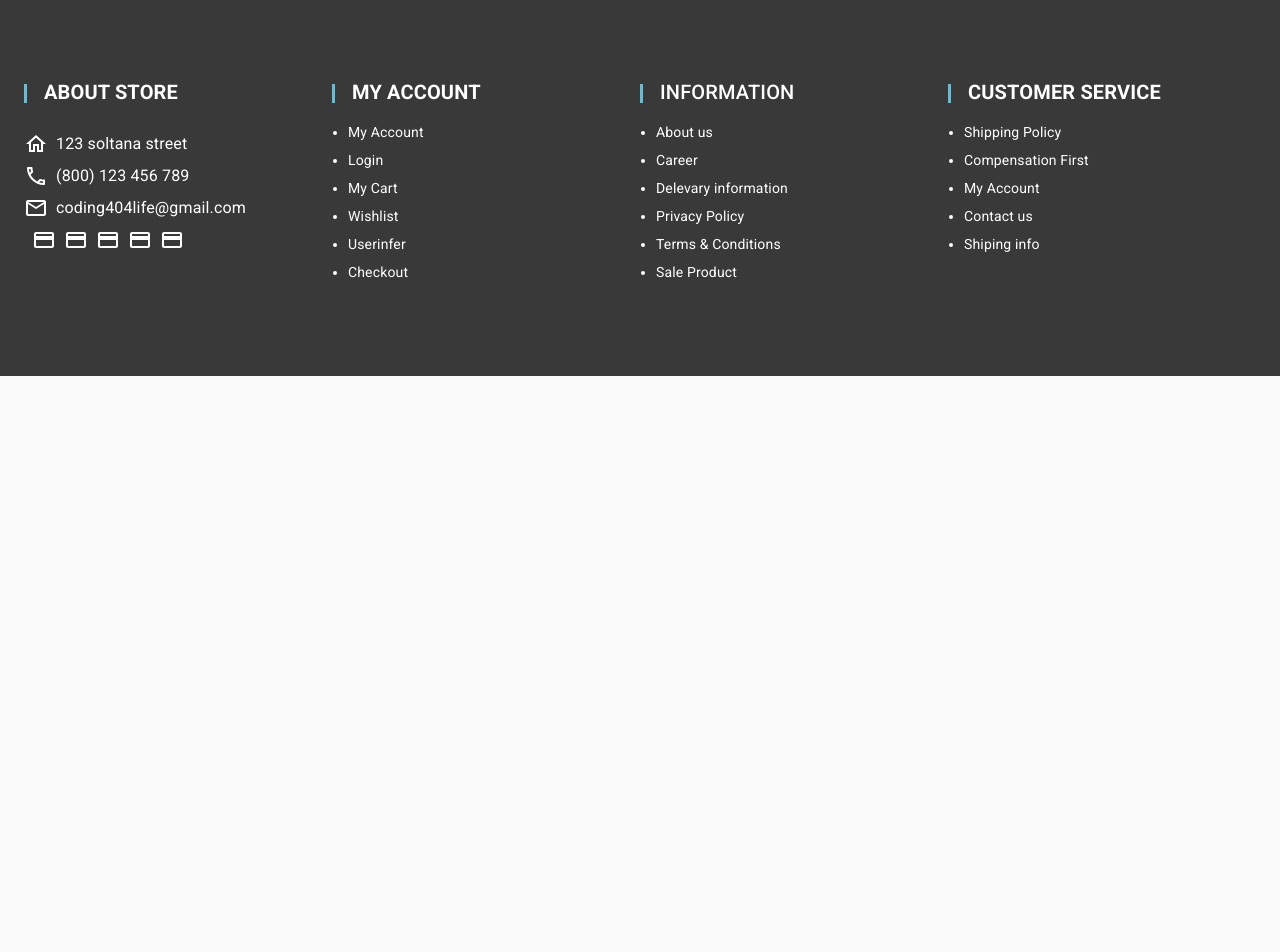
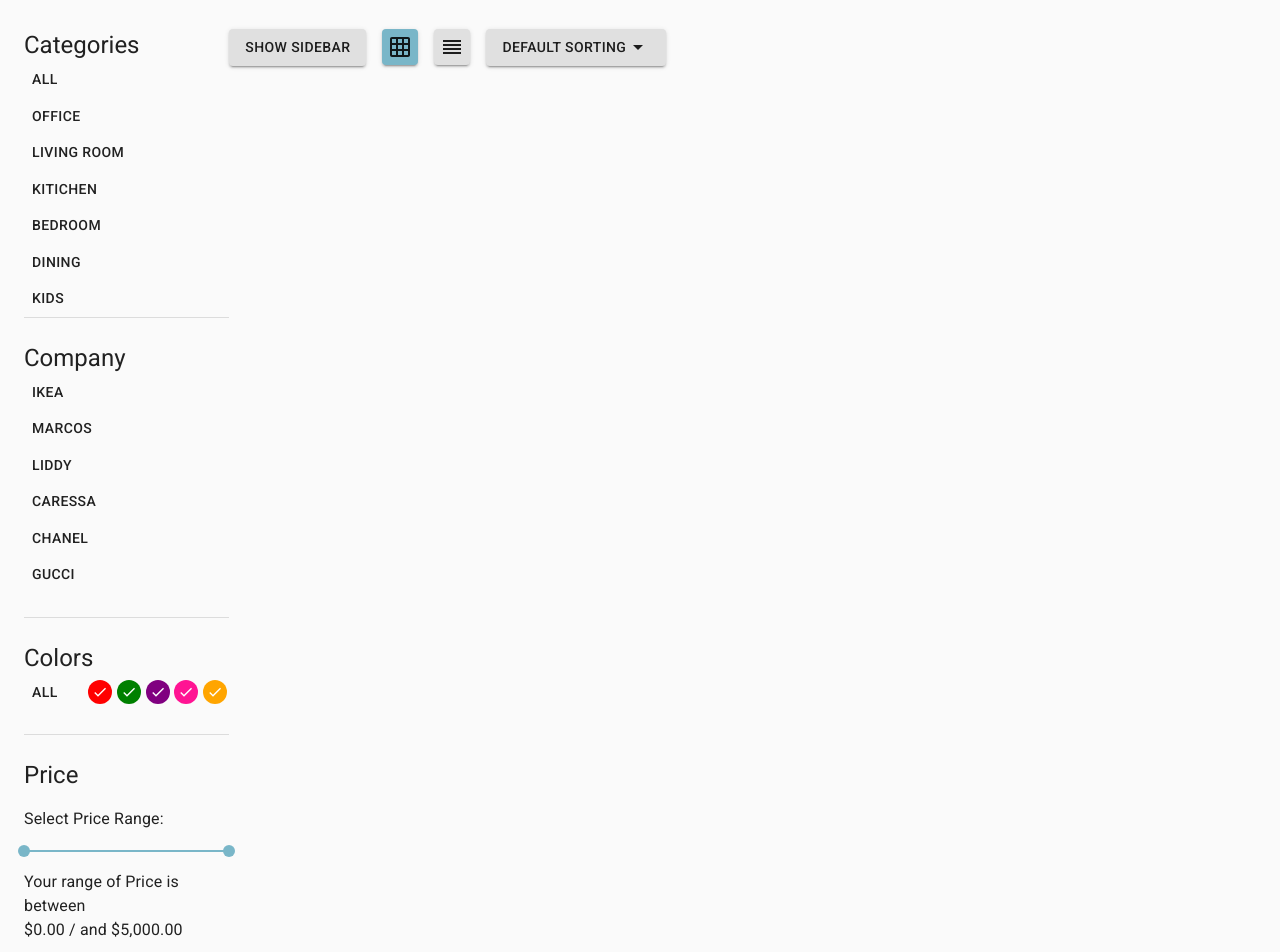
Before and after one commit to coding404life/eCommerce, a React (Create React App) app: page /shop in a window 1280 px wide. Shown: the part 460-1412 px from the top of the page. Before the commit the page ends 836 px from the top, so only its background shows below. Built offline with nearby package versions, Linux system fonts and the light colour scheme.

Commit message:
made sidebar topbar components added them to shop component

```diff
--- a/src/Container/App.jsx
+++ b/src/Container/App.jsx
@@ -3,7 +3,6 @@ import CssBaseline from '@material-ui/core/CssBaseline';
 import { unstable_createMuiStrictModeTheme as createMuiTheme } from '@material-ui/core/styles';
 import { ThemeProvider } from '@material-ui/styles';
 import { BrowserRouter as Router, Switch, Route } from "react-router-dom";
-
 
 const theme = createMuiTheme({
     palette: {
--- a/src/components/Pages/Shop/Shop.jsx
+++ b/src/components/Pages/Shop/Shop.jsx
@@ -1,10 +1,14 @@
-import { Box, Breadcrumbs, Container, Grid, Typography, makeStyles } from "@material-ui/core"
+import { Box, Breadcrumbs, Container, Grid, Typography, makeStyles, Divider } from "@material-ui/core"
 import { Link } from "react-router-dom";
+import Sidebar from './Sidebar';
+import Product from './products/Product';
 import Banner from '../../common/Banner';
+import TopBar from "./TopBar";
 
 const useStyles = makeStyles(theme => ({
     root: {
-        marginTop: theme.spacing(4)
+        marginTop: theme.spacing(4),
+        marginBottom: theme.spacing(2),
     },
     linkItems: {
         color: theme.palette.secondary.main,
@@ -25,13 +29,20 @@ const Shop = () => {
                 <Breadcrumbs className={classes.root} aria-label="breadcrumb">
                     <Link className={classes.linkItems} to="/" >Home</Link>
                     <Link className={classes.linkItems} color="inherit" to="/shop">Shop</Link>
-                    <Typography className={classes.activeMenu}>Shoes</Typography>
+                    <Typography className={classes.activeMenu}>All</Typography>
                 </Breadcrumbs>
-                <Grid container>
-                    <Grid item >
-
+                <Divider />
+                <Box mt={4}>
+                    <Grid container>
+                        <Grid item xs={12} sm={2}>
+                            <Sidebar />
+                        </Grid>
+                        <Grid item xs={12} sm={10}>
+                            <TopBar />
+                            <Product />
+                        </Grid>
                     </Grid>
-                </Grid>
+                </Box>
             </Container>
         </Box>
     )
--- /dev/null
+++ b/src/components/Pages/Shop/Sidebar.jsx
@@ -0,0 +1,114 @@
+import { Box, Button, Divider, IconButton, makeStyles, Slider, Typography } from '@material-ui/core'
+import React from 'react'
+import CheckOutlinedIcon from '@material-ui/icons/CheckOutlined';
+
+const Sidebar = () => {
+    const classes = useStyles();
+    const [ value, setValue ] = React.useState([ 0, 5000 ]);
+    const arr = [ 'red', 'green', 'purple', 'deeppink', 'orange' ];
+
+    const handleSliderChange = (event, newValue) => {
+        setValue(newValue);
+    };
+
+    const formatPrice = (number) => {
+        return new Intl.NumberFormat('en-US', {
+            style: 'currency',
+            currency: 'USD',
+        }).format(number)
+    }
+
+    return (
+        <Box mt={3} className={classes.root}>
+            <Box>
+                <Typography variant='h5'>Categories</Typography>
+                <Button>All</Button>
+                <Button>Office</Button>
+                <Button>Living Room</Button>
+                <Button>Kitichen</Button>
+                <Button>Bedroom</Button>
+                <Button>Dining</Button>
+                <Button>Kids</Button>
+            </Box>
+            <Divider />
+            <Box my={3}>
+                <Typography variant='h5'>Company</Typography>
+                <Button>ikea</Button>
+                <Button>Marcos</Button>
+                <Button>Liddy</Button>
+                <Button>Caressa</Button>
+                <Button>Chanel</Button>
+                <Button>Gucci</Button>
+            </Box>
+            <Divider />
+            <Box my={3}>
+                <Typography variant='h5'>Colors</Typography>
+                <Box className={classes.colorWrapper}>
+                    <Button>All</Button>
+                    {arr.map((color, index) => {
+                        return <IconButton
+                            key={index}
+                            className={classes.iconButton}
+                            style={{ backgroundColor: color }}
+                        >
+                            <CheckOutlinedIcon className={classes.checkIcon} />
+                        </IconButton>
+                    })}
+                </Box>
+            </Box>
+            <Divider />
+            <Box mt={3}>
+                <Typography variant='h5'>Price</Typography>
+                <Box my={2}>
+                    <Typography id="range-slider" gutterBottom>
+                        Select Price Range:
+                    </Typography>
+                    <Slider
+                        value={value}
+                        onChange={handleSliderChange}
+                        valueLabelDisplay="auto"
+                        aria-labelledby="range-slider"
+                        min={0}
+                        max={5000}
+                    />
+                    <Typography> Your range of Price is between <br /> {formatPrice(value[ 0 ])} / and {formatPrice(value[ 1 ])}</Typography>
+                </Box>
+                <Button variant='contained' color='secondary'>Clear Filter</Button>
+            </Box>
+        </Box >
+    )
+}
+
+//sidebar styles <3
+const useStyles = makeStyles(theme => ({
+    root: {
+        '& button': {
+            textAlign: 'left',
+            display: 'block'
+        }
+    },
+    iconButton: {
+        backgroundColor: '#f00',
+        width: '1rem',
+        height: '1rem',
+        marginRight: '.3rem',
+        display: 'flex !important',
+        [ theme.breakpoints.down('md') ]: {
+            marginBottom: '.5rem'
+        }
+    },
+    checkIcon: {
+        color: '#fff',
+        fontSize: '1rem'
+    },
+    colorWrapper: {
+        display: 'flex',
+        alignItems: 'center',
+        [ theme.breakpoints.down('md') ]: {
+            display: 'block',
+            alignItems: 'left',
+        }
+    }
+}));
+
+export default Sidebar
--- /dev/null
+++ b/src/components/Pages/Shop/TopBar.jsx
@@ -0,0 +1,62 @@
+import { Box, Button, makeStyles, Menu, MenuItem } from '@material-ui/core'
+import React from 'react'
+import GridOnOutlinedIcon from '@material-ui/icons/GridOnOutlined';
+import ReorderOutlinedIcon from '@material-ui/icons/ReorderOutlined';
+import ArrowDropDownOutlinedIcon from '@material-ui/icons/ArrowDropDownOutlined';
+
+const TopBar = () => {
+    const classes = useStyles();
+    const [ anchorEl, setAnchorEl ] = React.useState(null);
+
+    const handleClick = (event) => {
+        setAnchorEl(event.currentTarget);
+    };
+
+    const handleClose = () => {
+        setAnchorEl(null);
+    };
+
+    return (
+        <Box display='flex' mt={3}>
+            <Button variant='contained'>Show Sidebar</Button>
+            <Box mx={2}>
+                <Button
+                    variant='contained'
+                    color='primary'
+                    className={classes.button}
+                >
+                    <GridOnOutlinedIcon />
+                </Button>
+            </Box>
+            <Box mr={2}>
+                <Button className={classes.button} variant='contained'>
+                    <ReorderOutlinedIcon />
+                </Button>
+            </Box>
+            <Button variant="contained" aria-controls="simple-menu" aria-haspopup="true" onClick={handleClick}>
+                Default Sorting <ArrowDropDownOutlinedIcon />
+            </Button>
+            <Menu
+                id="simple-menu"
+                anchorEl={anchorEl}
+                keepMounted
+                open={Boolean(anchorEl)}
+                onClose={handleClose}
+            >
+                <MenuItem onClick={handleClose}>From A to Z</MenuItem>
+                <MenuItem onClick={handleClose}>From Z to A</MenuItem>
+                <MenuItem onClick={handleClose}>From High to low</MenuItem>
+                <MenuItem onClick={handleClose}>From Low to High</MenuItem>
+            </Menu>
+        </Box>
+    )
+}
+
+const useStyles = makeStyles(theme => ({
+    button: {
+        minWidth: 33,
+        padding: 6,
+    }
+}));
+
+export default TopBar
--- /dev/null
+++ b/src/components/Pages/Shop/products/Product.jsx
@@ -0,0 +1,12 @@
+import { Box } from '@material-ui/core'
+
+
+const Product = () => {
+    return (
+        <Box>
+
+        </Box>
+    )
+}
+
+export default Product
```
